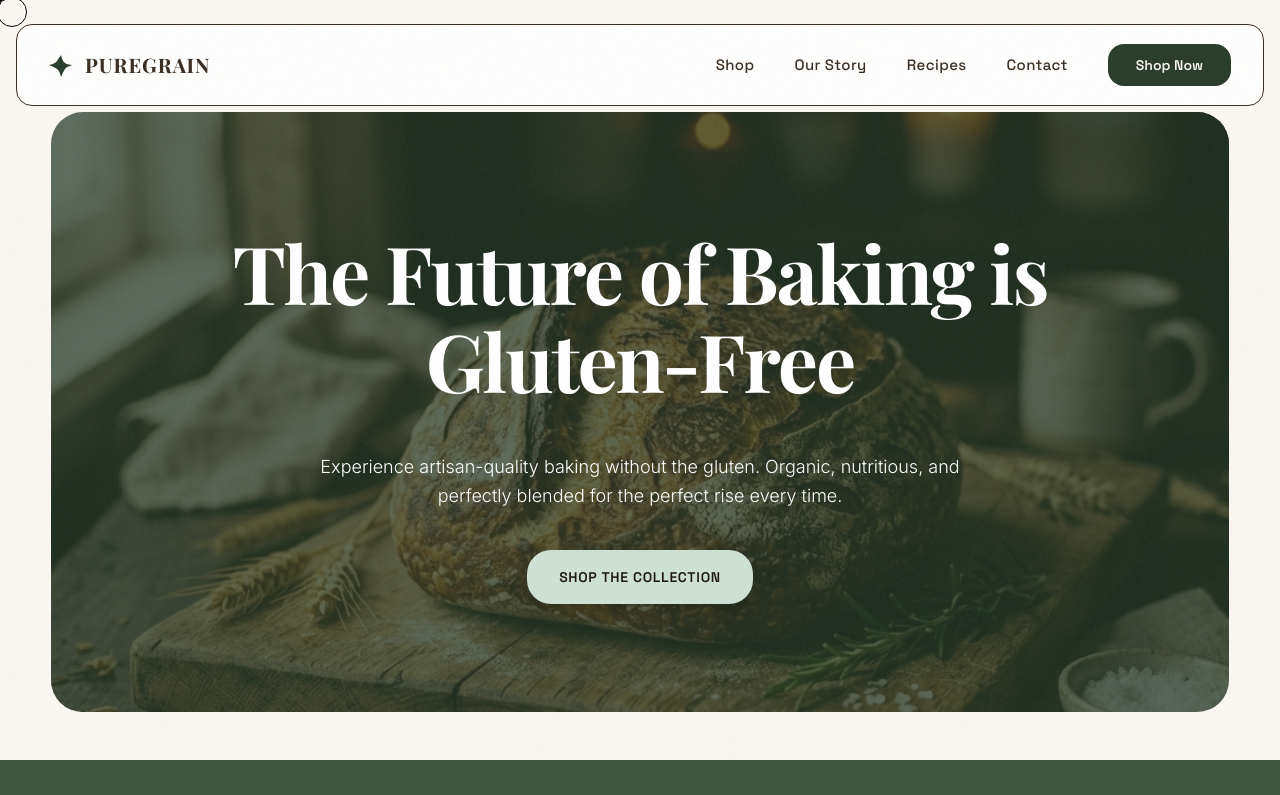
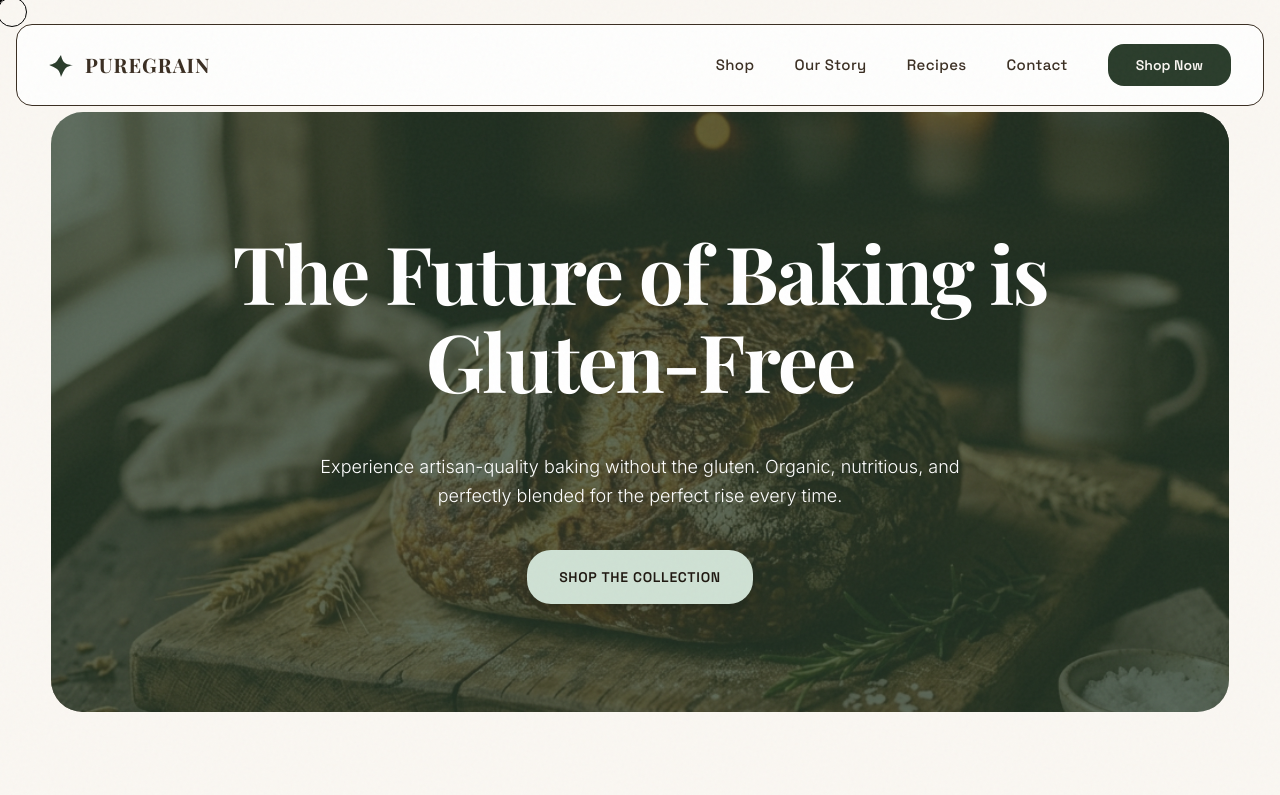
Before and after one commit to Amir-ibn-iliyas/flour, a React (Vite) app: page / in a window 1280 px wide. Shown: the top 795 px of the page. Built offline with nearby package versions, Linux system fonts and the light colour scheme; a web font is replaced by a local one.

Commit message:
sticky hero

```diff
--- a/src/components/Features/Features.jsx
+++ b/src/components/Features/Features.jsx
@@ -147,9 +147,10 @@ export default function Features() {
   return (
     <section
       id="features"
-      className="relative overflow-hidden py-16 lg:py-8 px-4 sm:px-6 lg:px-10"
+      className="relative z-10 overflow-hidden py-16 lg:py-8 px-4 sm:px-6 lg:px-10 rounded-t-[2rem] lg:rounded-t-[3rem]"
       style={{
         background: 'var(--color-cream)',
+        boxShadow: '0 -20px 60px -10px rgba(0, 0, 0, 0.15)',
       }}
     >
       <div className="container-custom">
--- a/src/components/Hero/Hero.jsx
+++ b/src/components/Hero/Hero.jsx
@@ -1,5 +1,6 @@
 import { useEffect, useRef } from 'react';
 import gsap from 'gsap';
+import Marquee from '../Marquee';
 
 /**
  * Hero — contained, elegant section with rounded dark image box,
@@ -91,9 +92,9 @@ export default function Hero() {
 
   return (
     <section
-
+      ref={sectionRef}
       id="hero"
-      className="relative w-full pt-4 pb-16 lg:pb-12 overflow-hidden flex flex-col items-center bg-[var(--color-cream)]"
+      className="sticky top-0  w-full pt-4 pb-16 lg:pb-24 overflow-hidden flex flex-col items-center bg-[var(--color-cream)]"
     >
 
 
@@ -166,6 +167,7 @@ export default function Hero() {
 
         </div>
       </div>
+      {/* <Marquee /> */}
     </section>
   );
 }
```
